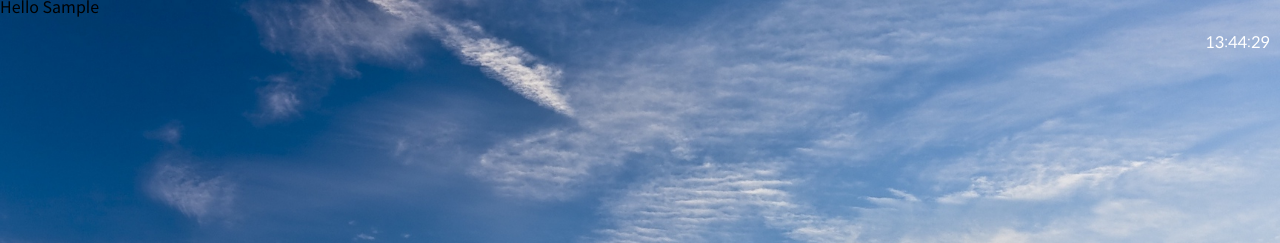
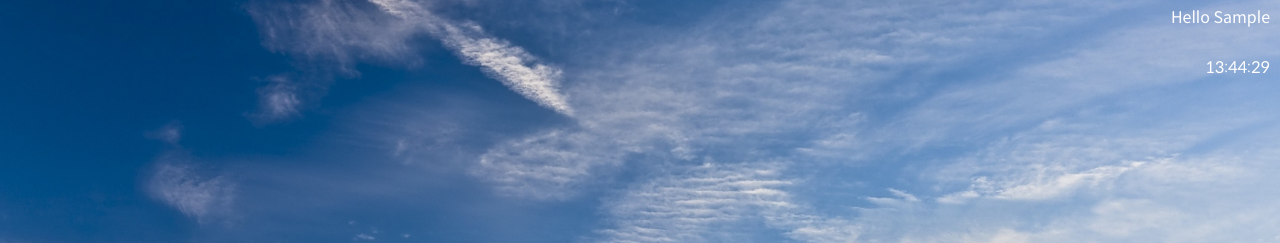
Before and after one commit to choin45/choinNomadJS, a plain HTML site: page index.html in a window 1280 px wide. Both pictures are taken after typing "Sample", "Sample123" into the empty fields and a click on the input "Login". Shown: the top 243 px of the page. Drawn offline with Linux system fonts and the light colour scheme.

Commit message:
Add files via upload

```diff
--- a/style.css
+++ b/style.css
@@ -209,7 +209,7 @@ input {
 #weather {
 	position: absolute;
 	right: 10px;
-	top: 10px;
+	top: 35px;
 	color: #fff;
 	font-size: 16px;
 }
@@ -217,7 +217,7 @@ input {
 #clock {
 	position: absolute;
 	right: 10px;
-	top: 35px;
+	top: 60px;
 	color: #fff;
 	font-size: 16px;
 }
@@ -295,6 +295,7 @@ input {
 	padding: 0;
 }
 
+.greeting {position: absolute; right:10px; top:10px; color: #fff; font-size: 16px;}
 
 
 
```
